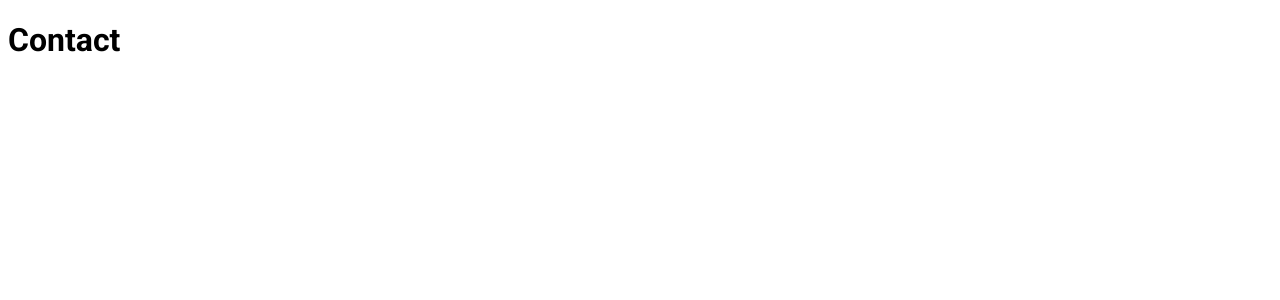
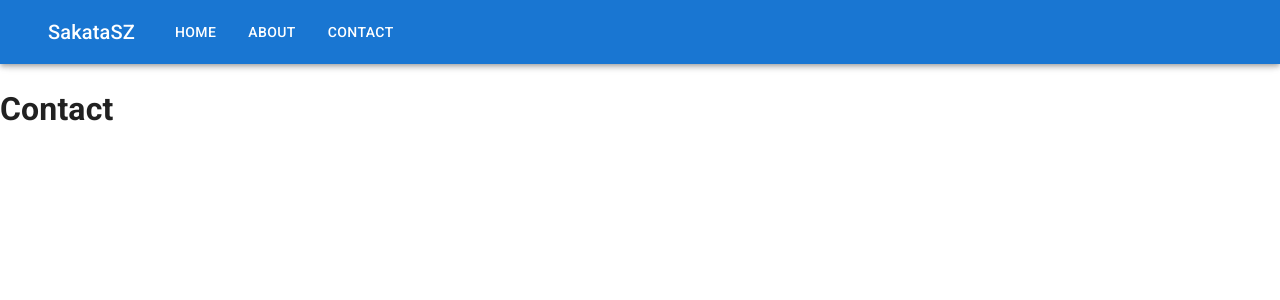
Before and after one commit to SakataSZ/Portfolio, a React (Create React App) app: page /contact in a window 1280 px wide. Shown: the top 300 px of the page. Built offline with nearby package versions, Linux system fonts and the light colour scheme.

Commit message:
add drawer

```diff
--- a/src/App.jsx
+++ b/src/App.jsx
@@ -2,18 +2,24 @@ import { BrowserRouter, Routes, Route } from 'react-router-dom';
 import './App.css';
 import Home from './pages/Home';
 import About from './pages/About';
-import Portfolio from './pages/Portfolio';
 import Contact from './pages/Contact';
+import ResponsiveDrawer from './components/ResponsiveDrower';
+
+const pages = [
+  {name: 'Home', path: '/', element: <Home />},
+  {name: 'About', path: '/about/', element: <About />},
+  {name: 'Contact', path: '/contact/', element: <Contact />}
+]
 
 function App() {
   return (
     <div className="App">
       <BrowserRouter>
+        <ResponsiveDrawer pages={pages}/>
         <Routes>
-          <Route path='/' element={<Home />} />
-          <Route path='/about/' element={<About />} />
-          <Route path='/portfolio/' element={<Portfolio />} />
-          <Route path='/contact/' element={<Contact />} />
+          {pages.map((page) => (
+            <Route path={page.path} element={page.element} key={page.name} />
+          ))}
         </Routes>
       </BrowserRouter>
     </div>
--- /dev/null
+++ b/src/components/ResponsiveDrower.jsx
@@ -0,0 +1,131 @@
+import * as React from 'react';
+import PropTypes from 'prop-types';
+import AppBar from '@mui/material/AppBar';
+import Box from '@mui/material/Box';
+import Button from '@mui/material/Button';
+import CssBaseline from '@mui/material/CssBaseline';
+import Divider from '@mui/material/Divider';
+import Drawer from '@mui/material/Drawer';
+import IconButton from '@mui/material/IconButton';
+import InboxIcon from '@mui/icons-material/MoveToInbox';
+import List from '@mui/material/List';
+import ListItem from '@mui/material/ListItem';
+import ListItemButton from '@mui/material/ListItemButton';
+import ListItemIcon from '@mui/material/ListItemIcon';
+import ListItemText from '@mui/material/ListItemText';
+import MailIcon from '@mui/icons-material/Mail';
+import MenuIcon from '@mui/icons-material/Menu';
+import Toolbar from '@mui/material/Toolbar';
+import Typography from '@mui/material/Typography';
+
+const drawerWidth = 240;
+const title = "SakataSZ"
+
+function ResponsiveDrawer(props) {
+  const pages = props.pages;
+  const { window } = props;
+  const [mobileOpen, setMobileOpen] = React.useState(false);
+
+  const handleDrawerToggle = () => {
+    setMobileOpen(!mobileOpen);
+  };
+
+  const drawer = (
+    <div>
+      <Toolbar />
+      <Divider />
+      <List>
+        {['Inbox', 'Starred', 'Send email', 'Drafts'].map((text, index) => (
+          <ListItem key={text} disablePadding>
+            <ListItemButton>
+              <ListItemIcon>
+                {index % 2 === 0 ? <InboxIcon /> : <MailIcon />}
+              </ListItemIcon>
+              <ListItemText primary={text} />
+            </ListItemButton>
+          </ListItem>
+        ))}
+      </List>
+      <Divider />
+      <List>
+        {['All mail', 'Trash', 'Spam'].map((text, index) => (
+          <ListItem key={text} disablePadding>
+            <ListItemButton>
+              <ListItemIcon>
+                {index % 2 === 0 ? <InboxIcon /> : <MailIcon />}
+              </ListItemIcon>
+              <ListItemText primary={text} />
+            </ListItemButton>
+          </ListItem>
+        ))}
+      </List>
+    </div>
+  );
+
+  const container = window !== undefined ? () => window().document.body : undefined;
+
+  return (
+    <Box sx={{ display: 'flex' }}>
+      <CssBaseline />
+      <AppBar position="fixed">
+        <Toolbar>
+          <Typography variant="h6" noWrap component="div" marginX={3}>
+            {title}
+          </Typography>
+
+          <Box sx={{ display: { xs: 'none', sm: 'flex' } }}>
+            {pages.map((page) => (
+              <Button variant='inherit' href={page.path} key={page.name}>
+                {page.name}
+              </Button>
+            ))}
+          </Box>
+
+          <Box flexGrow={1} />
+          <IconButton
+            color="inherit"
+            aria-label="open drawer"
+            edge="start"
+            onClick={handleDrawerToggle}
+          >
+            <MenuIcon sx={{ display: { sm: 'none' } }} />
+          </IconButton>
+        </Toolbar>
+      </AppBar>
+      <Box
+        component="nav"
+        sx={{ width: { sm: drawerWidth }, flexShrink: { sm: 0 } }}
+        aria-label="mailbox folders"
+      >
+        {/* The implementation can be swapped with js to avoid SEO duplication of links. */}
+        <Drawer
+          container={container}
+          variant="temporary"
+          open={mobileOpen}
+          onClose={handleDrawerToggle}
+          ModalProps={{
+            keepMounted: true, // Better open performance on mobile.
+          }}
+          sx={{
+            '& .MuiDrawer-paper': { boxSizing: 'border-box', width: drawerWidth },
+          }}
+        >
+          {drawer}
+        </Drawer>
+
+      </Box>
+      <Toolbar />
+
+    </Box>
+  );
+}
+
+ResponsiveDrawer.propTypes = {
+  /**
+   * Injected by the documentation to work in an iframe.
+   * You won't need it on your project.
+   */
+  window: PropTypes.func,
+};
+
+export default ResponsiveDrawer;
--- a/src/pages/Portfolio.jsx
+++ /dev/null
@@ -1,11 +0,0 @@
-import React from 'react'
-
-export const Portfolio = () => {
-  return (
-    <div>
-      <h1>Portfolio</h1>
-    </div>
-  )
-}
-
-export default Portfolio;
```
Also changed, not shown: 7 other files (tests, documents, lock files or other folders).
